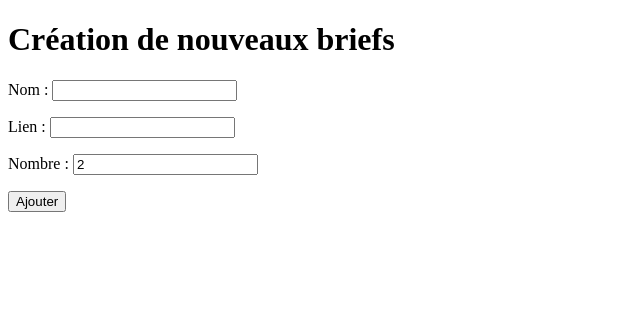
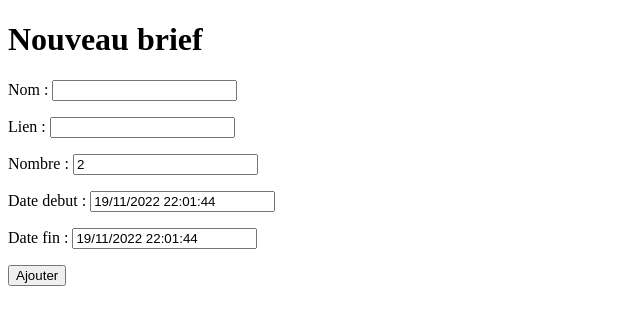
Before and after one commit to julienAboutard/Binomotron-3, a Django app: page /brief/add/ in a window 1280 px wide. Shown: the top 325 px of the page, without its empty margins (0-640 px from the left). Run offline with Django 4.2, Linux system fonts and the light colour scheme.

Commit message:
Added brief dates + cleaned up HTML

```diff
--- a/sitebinomotron/binomotron/models.py
+++ b/sitebinomotron/binomotron/models.py
@@ -1,4 +1,5 @@
 from django.db import models
+from django.utils import timezone
 
 class Apprenant(models.Model):
     nom = models.CharField(max_length=200)
@@ -12,6 +13,8 @@ class Brief(models.Model):
     nom = models.CharField(max_length=200)
     lien = models.CharField(max_length=200)
     nombre = models.SmallIntegerField(default=2)
+    date_debut = models.DateTimeField(default = timezone.now())
+    date_fin = models.DateTimeField(default = timezone.now())
     # pub_date = models.DateTimeField('date published')
 
     def __str__(self):
--- a/sitebinomotron/binomotron/templates/apprenant/apprenant.html
+++ b/sitebinomotron/binomotron/templates/apprenant/apprenant.html
@@ -4,10 +4,10 @@
   <link rel="stylesheet" href="{% static 'binomotron/style.css' %}">
   <head>
     <meta charset="utf-8" />
-    <title>Binomotron Apprenant</title>
+    <title>Binomotron liste des apprenants</title>
   </head>
   <body>
-    <p>Liste des Apprenants</p>
+    <p>Liste des apprenants</p>
     <form action=" {% url 'binomotron:apprenant'%}" method="post">
       {% csrf_token %}
       <input placeholder="nom" name="search">
@@ -28,7 +28,7 @@
         <li>
           <form >
             {% csrf_token %}
-            <a href="{% url 'binomotron:apprenant_detail' apprenant.id %}">{{ apprenant.nom }} {{ apprenant.prenom }}</a>
+            <a href="{% url 'binomotron:apprenant_detail' apprenant.id %}">{{ apprenant.prenom }} {{ apprenant.nom }}</a>
             <button class ='modif-btn' formaction="{% url 'binomotron:apprenant_edit' apprenant.id %}">Modifier</button>
             <button class = "delete-btn" formaction="{% url 'binomotron:supprimer-apprenant' apprenant.id%}">Supprimer</button>
           </form>
--- a/sitebinomotron/binomotron/templates/apprenant/apprenant_add.html
+++ b/sitebinomotron/binomotron/templates/apprenant/apprenant_add.html
@@ -2,12 +2,12 @@
 <html lang="en-US">
   <head>
     <meta charset="utf-8" />
-    <title>Formulaire de création d'apprenants</title>
+    <title>Formulaire pour ajouter un apprenant</title>
     {% load static %}
     <!-- <link rel="stylesheet" href="{% static '/style.css' %}"> -->
   </head>
   <body>
-    <h1>Création de nouveaux apprenants</h1>
+    <h1>Ajouter un nouvel apprenant</h1>
     {% block content %}
       {% if form %}
         {% for field in form %}
--- a/sitebinomotron/binomotron/templates/apprenant/apprenant_edit.html
+++ b/sitebinomotron/binomotron/templates/apprenant/apprenant_edit.html
@@ -2,7 +2,7 @@
 <html lang="en-US">
   <head>
     <meta charset="utf-8" />
-    <title>Formulaire de modification d'apprenants</title>
+    <title>Formulaire de modification d'un apprenant</title>
     {% load static %}
     <!-- <link rel="stylesheet" href="{% static '/style.css' %}"> -->
   </head>
--- a/sitebinomotron/binomotron/templates/brief/brief.html
+++ b/sitebinomotron/binomotron/templates/brief/brief.html
@@ -4,10 +4,10 @@
   <link rel="stylesheet" href="{% static 'binomotron/style.css' %}">
   <head>
     <meta charset="utf-8" />
-    <title>Binomotron Brief</title>
+    <title>Binomotron, liste des briefs</title>
   </head>
   <body>
-    <p>Liste des Briefs</p>
+    <p>Liste des briefs</p>
     <form action=" {% url 'binomotron:brief'%}" method="post">
       {% csrf_token %}
       <input placeholder="nom" name="search">
--- a/sitebinomotron/binomotron/templates/brief/brief_add.html
+++ b/sitebinomotron/binomotron/templates/brief/brief_add.html
@@ -2,12 +2,12 @@
 <html lang="en-US">
   <head>
     <meta charset="utf-8" />
-    <title>Formulaire de création de Brief</title>
+    <title>Formulaire de création d'un brief</title>
     {% load static %}
     <!-- <link rel="stylesheet" href="{% static '/style.css' %}"> -->
   </head>
   <body>
-    <h1>Création de nouveaux briefs</h1>
+    <h1>Nouveau brief</h1>
     {% block content %}
       {% if form %}
         {% for field in form %}
--- a/sitebinomotron/binomotron/templates/brief/brief_edit.html
+++ b/sitebinomotron/binomotron/templates/brief/brief_edit.html
@@ -2,7 +2,7 @@
 <html lang="en-US">
   <head>
     <meta charset="utf-8" />
-    <title>Formulaire de modification des briefs</title>
+    <title>Formulaire de modification d'un brief</title>
     {% load static %}
     <!-- <link rel="stylesheet" href="{% static '/style.css' %}"> -->
   </head>
--- a/sitebinomotron/binomotron/templates/other/index.html
+++ b/sitebinomotron/binomotron/templates/other/index.html
@@ -8,10 +8,10 @@
   <body>
     <p> Pour créer des groupes et faire des heureux (ou pas) </p>
 
-    <p>Que souhaitez-vous faire ?</p>
+    <p>Que souhaitez-vous afficher ou modifier ?</p>
     <ul>
         <li><a href="{% url 'binomotron:apprenant'%}">Apprenants</a></li>
-
+    </br>
         <li><a href="{% url 'binomotron:brief'%}">Briefs</a></li>
     </ul>
   </body>
--- a/sitebinomotron/binomotron/views.py
+++ b/sitebinomotron/binomotron/views.py
@@ -64,7 +64,7 @@ def briefview(request) :
 class BriefAddClass(SuccessMessageMixin, CreateView):
     model = Brief
     template_name = "brief/brief_add.html"
-    fields = ['nom', 'lien', 'nombre']
+    fields = ['nom', 'lien', 'nombre', 'date_debut', 'date_fin']
 
     success_message = "%(nom)s ajouté avec succès!"
     def get_success_url(self, **kwargs):
@@ -73,7 +73,7 @@ class BriefAddClass(SuccessMessageMixin, CreateView):
 class BriefEditClass(SuccessMessageMixin, UpdateView):
     model = Brief
 
-    fields = ['nom', 'lien', 'nombre']
+    fields = ['nom', 'lien', 'nombre', 'date_debut', 'date_fin']
     template_name = "brief/brief_edit.html"
 
     success_message = "%(nom)s modifié avec succès!"
```
Also changed, not shown: sitebinomotron/binomotron/templates/brief/brief_detail.html (+8 -4 lines), sitebinomotron/binomotron/group_crea.py (line endings or trailing spaces), sitebinomotron/binomotron/migrations/0003_brief_date_debut_brief_date_fin.py (added), sitebinomotron/binomotron/migrations/0004_alter_brief_date_debut_alter_brief_date_fin.py (added), sitebinomotron/binomotron/migrations/0005_alter_brief_date_debut_alter_brief_date_fin.py (added).
